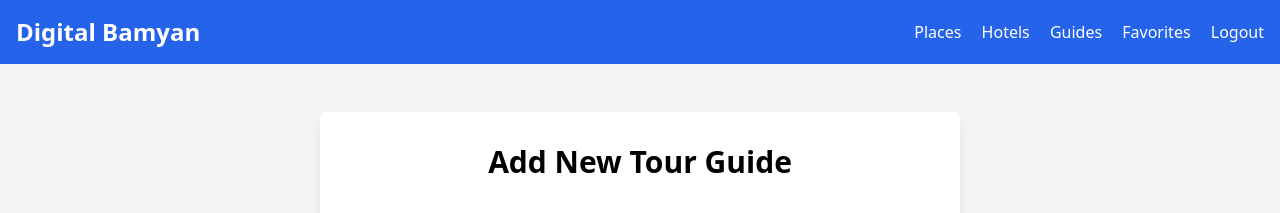
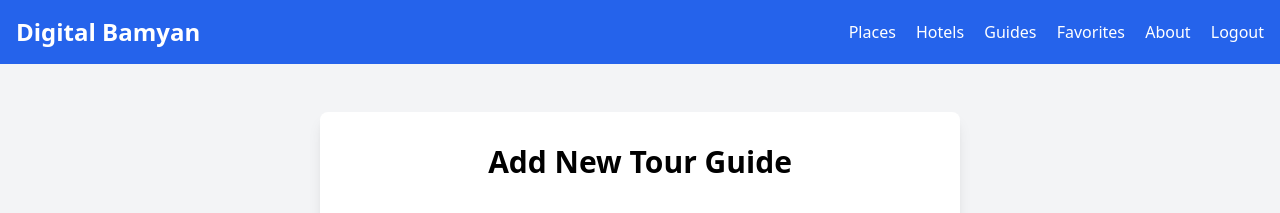
Before and after one commit to AzizullahDarmani/Digital-Bamyan, a Django app: page /guides/add/ in a window 1280 px wide. Shown: the top 213 px of the page. Run offline with Django 5.2, Linux system fonts and the light colour scheme; the visitor is signed in with stand-in values (Sample User, id 1); some libraries are stand-ins or nearby versions.

Commit message:
Assistant checkpoint: Add About link to navigation header
Assistant generated file changes:
- main/templates/main/base.html: Add About link to header

---

User prompt:

please add about beside favorites in the header

Replit-Commit-Author: Assistant
Replit-Commit-Session-Id: 56790dac-414f-446b-aad4-303f35578f21

```diff
--- a/main/templates/main/base.html
+++ b/main/templates/main/base.html
@@ -16,6 +16,7 @@
                 <a href="{% url 'main:guides' %}" class="hover:text-blue-200">Guides</a>
                 {% if user.is_authenticated %}
                     <a href="{% url 'main:favorites' %}" class="hover:text-blue-200">Favorites</a>
+                    <a href="#" class="hover:text-blue-200">About</a>
                     <a href="{% url 'main:logout' %}" class="hover:text-blue-200">Logout</a>
                 {% else %}
                     <a href="{% url 'main:login' %}" class="hover:text-blue-200">Login</a>
```
